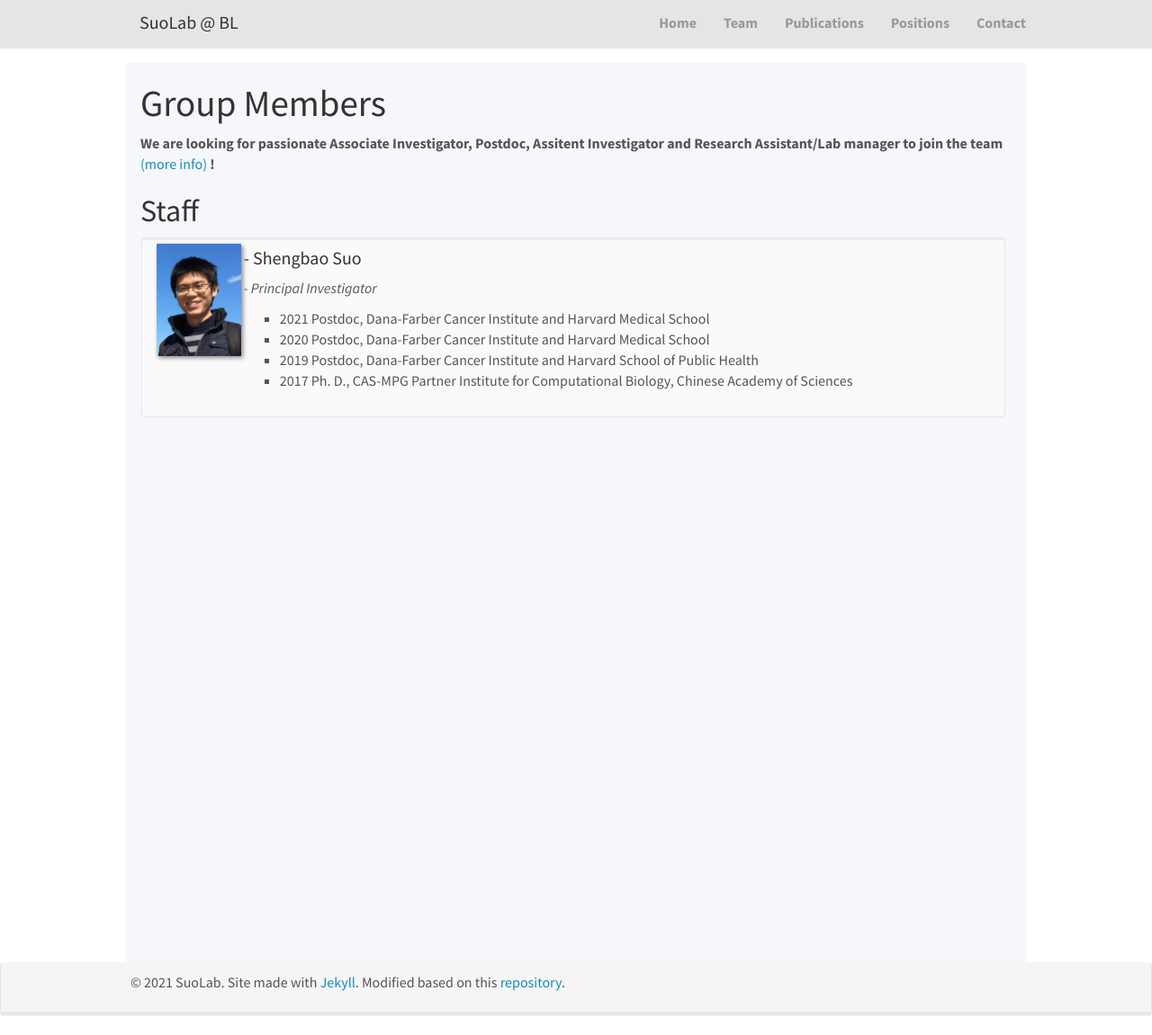
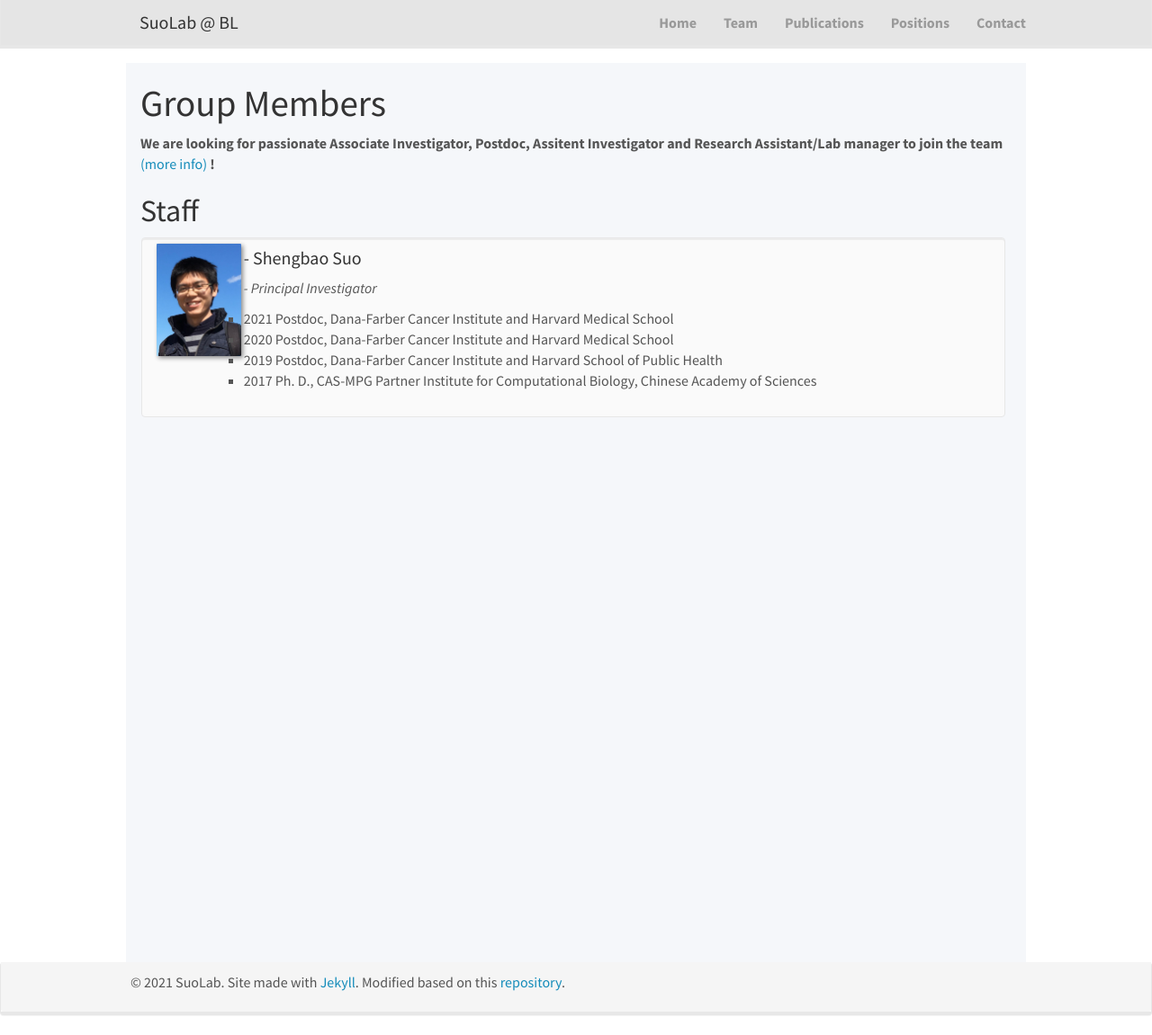
Before and after one commit to suoshengbao/suoshengbao.github.io, a Jekyll site: the page built from _pages/team.md, in a window 1280 px wide and 1151 px high. Shown: the whole window at 90% size. Built offline with Jekyll 4.4.1, drawn with Linux system fonts in a browser that asks for light colours; nearby versions of some CDN libraries.

Commit message:
Update team.md

```diff
--- a/_pages/team.md
+++ b/_pages/team.md
@@ -18,7 +18,7 @@ permalink: /team/
 <img src="/images/teampic/ShengbaoSuo.jpg" class="img-responsive" width="10%" style="float: left"/>
 <h4>- Shengbao Suo</h4>
 <i>- Principal Investigator<i>
-<ul style="list-style-type:square; float:left;">
+<ul style="list-style-type:square; padding-left: 1px">
 <li>2021   Postdoc, Dana-Farber Cancer Institute and Harvard Medical School</li>
 <li>2020   Postdoc, Dana-Farber Cancer Institute and Harvard Medical School</li>
 <li>2019   Postdoc, Dana-Farber Cancer Institute and Harvard School of Public Health</li>
```
